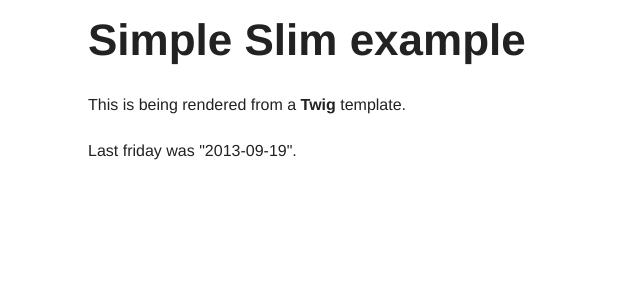
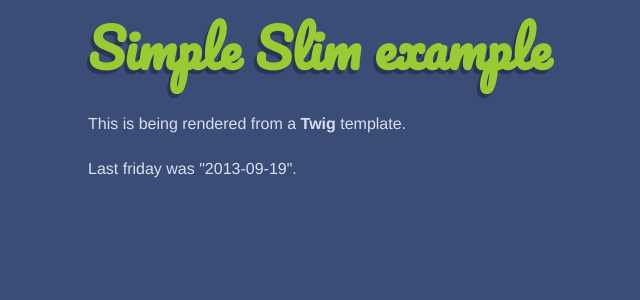
Before and after one commit to antoniocambados/slim-example, a PHP site: template templates/index.html.twig in a window 1280 px wide. Shown: the top 300 px of the page, without its empty margins (67-707 px from the left). Run offline with PHP 8.4, Linux system fonts and the light colour scheme; the template is opened without the code that fills it, so the values that code supplies are empty; some libraries are stand-ins or nearby versions.

Commit message:
General styling
First customization of Foundation's CSS.

```diff
--- a/public/css/style.scss
+++ b/public/css/style.scss
@@ -1,6 +1,10 @@
 // Make sure the charset is set appropriately
 @charset "UTF-8";
 
+// Web fonts
+@import url(http://fonts.googleapis.com/css?family=Pacifico);
+
 // This includes all of the foundation global elements that are needed to work with any of the other files.
 @import "vendor/normalize",
-  "vendor/foundation/foundation";
+				"vendor/foundation/foundation",
+				"style/typography";
--- /dev/null
+++ b/public/css/style/typography.scss
@@ -0,0 +1,5 @@
+// Typography
+
+h1, h2, h3, h4, h5, h6 {
+	text-shadow: -3px 4px 0px $color-text-dark;
+}
--- a/public/css/vendor/foundation/foundation/_variables.scss
+++ b/public/css/vendor/foundation/foundation/_variables.scss
@@ -1,6 +1,17 @@
 //
 // Foundation Variables
 //
+
+// Project variables
+$color-background: #3A4D77;
+$color-text-light: #D7DFF0;
+$color-text-dark:  #2A3558;
+$color-lime:       #99CC33;
+$color-yellow:     #FFD600;
+$color-orange:     #FF8500;
+$color-red:        #EE4D4D;
+
+
 
 // The default font-size is set to 100% of the browser style sheet (usually 16px)
 // for compatibility with browser-based text zoom or user-set defaults.
@@ -63,8 +74,8 @@ $em-base: 16px !default;
 
 $default-float: left;
 
-// $body-bg: #fff;
-// $body-font-color: #222;
+$body-bg: $color-background;
+$body-font-color: $color-text-light;
 // $body-font-family: "Helvetica Neue", "Helvetica", Helvetica, Arial, sans-serif;
 // $body-font-weight: normal;
 // $body-font-style: normal;
@@ -79,10 +90,10 @@ $default-float: left;
 
 // Colors
 
-// $primary-color: #2ba6cb;
-// $secondary-color: #e9e9e9;
-// $alert-color: #c60f13;
-// $success-color: #5da423;
+$primary-color: $color-text-light;
+$secondary-color: $color-text-dark;
+$alert-color: $color-red;
+$success-color: $color-lime;
 
 // Make sure border radius matches unless we want it different.
 
@@ -172,10 +183,10 @@ $default-float: left;
 
 // Control header font styles
 
-// $header-font-family: "Helvetica Neue", "Helvetica", Helvetica, Arial, sans-serif;
+$header-font-family: "Pacifico", "Helvetica Neue", "Helvetica", Helvetica, Arial, sans-serif;
 // $header-font-weight: bold;
 // $header-font-style: normal;
-// $header-font-color: #222;
+$header-font-color: $color-lime;
 // $header-line-height: 1.4;
 // $header-top-margin: .2em;
 // $header-bottom-margin: .5em;
@@ -183,12 +194,12 @@ $default-float: left;
 
 // Control header font sizes
 
-// $h1-font-size: em-calc(44);
-// $h2-font-size: em-calc(37);
-// $h3-font-size: em-calc(27);
-// $h4-font-size: em-calc(23);
-// $h5-font-size: em-calc(18);
-// $h6-font-size: 1em;
+$h1-font-size: em-calc(52.8);
+$h2-font-size: em-calc(44.4);
+$h3-font-size: em-calc(32.4);
+$h4-font-size: em-calc(27.6);
+$h5-font-size: em-calc(21.6);
+$h6-font-size: 1em;
 
 // Control how subheaders are styled.
 
@@ -224,8 +235,8 @@ $default-float: left;
 // Style anchors
 
 // $anchor-text-decoration: none;
-// $anchor-font-color: $primary-color;
-// $anchor-font-color-hover: darken($primary-color, 5%);
+$anchor-font-color: $color-yellow;
+$anchor-font-color-hover: adjust_hue($anchor-font-color, 6);
 
 // Style the <hr> element
 
@@ -384,8 +395,8 @@ $default-float: left;
 
 // We use these to control button border styles.
 
-// $button-border-width: 1px;
-// $button-border-style: solid;
+$button-border-width: 0px;
+$button-border-style: solid;
 
 // We use this to set the default radius used throughout the core.
 
--- a/public/css/vendor/foundation/foundation/components/_buttons.scss
+++ b/public/css/vendor/foundation/foundation/components/_buttons.scss
@@ -204,7 +204,7 @@ $button-disabled-opacity: 0.6 !default;
   @media only screen {
 
     button, .button {
-      @include inset-shadow();
+      // @include inset-shadow();
       @include single-transition(background-color);
 
       &.large  { @include button-size($padding:false, $full-width:false); }
```
Also changed, not shown: public/css/style.css.
